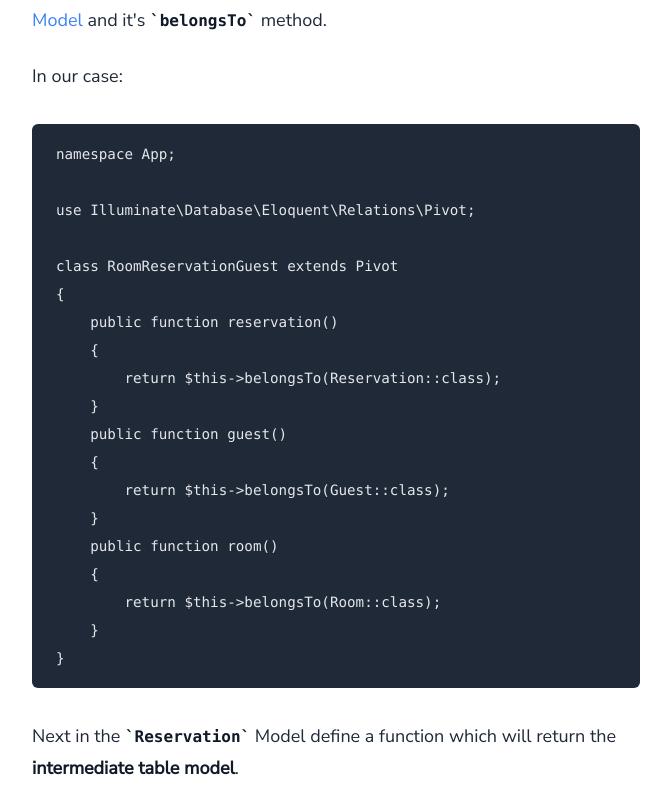
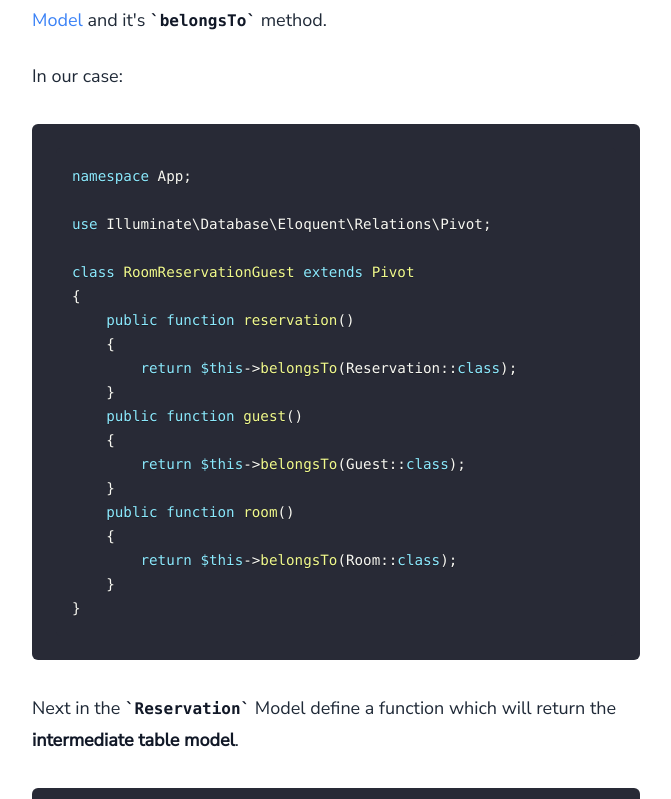
Before and after one commit to nicoorfi/nico.orfanos.dev, a Next.js app: page /post/3-way-relationships-with-laravel-nova in a window 1280 px wide. Shown: the part 1401-2200 px from the top of the page, without its empty margins (304-975 px from the left). Built offline with nearby package versions, Linux system fonts and the light colour scheme.

Commit message:
UPD: fallback to syntax higthlighter

```diff
--- a/assets/main.css
+++ b/assets/main.css
@@ -37,3 +37,7 @@
 .prose a {
   @apply no-underline hover:no-underline text-blue-500 !important;
 }
+
+.prose pre {
+    background-color: #282a36;
+}
--- a/pages/post/[slug].js
+++ b/pages/post/[slug].js
@@ -1,7 +1,7 @@
 import Link from "next/link";
 import ReactMarkdown from "react-markdown";
 import { Prism as SyntaxHighlighter } from "react-syntax-highlighter";
-// import torchlight from 'remark-torchlight'
+import style from "react-syntax-highlighter/dist/cjs/styles/prism/dracula";
 
 import { Layout, Image, SEO, Bio } from "@components/common";
 import { getPostBySlug, getPostsSlugs } from "@utils/posts";
@@ -27,11 +27,24 @@
         <ReactMarkdown
           className="mb-4 prose lg:prose-lg font-"
           skipHtml={false}
-    //       remarkPlugins={[torchlight,{
-    // token: 'torch_ImyRgG5kK5xOpXpgqbMtq8ZrYDQLG18iVFlL4O85',
-    //             theme: 'material-theme-palenight'
-
-    //       }]}
+    components={{
+      code({node, inline, className, children, ...props}) {
+        const match = /language-(\w+)/.exec(className || '')
+        return !inline && match ? (
+          <SyntaxHighlighter
+            children={String(children).replace(/\n$/, '')}
+            style={style}
+            language={match[1]}
+            PreTag="div"
+            {...props}
+          />
+        ) : (
+          <code className={className} {...props}>
+            {children}
+          </code>
+        )
+      }
+    }}
           children={post.content}
         />
         <hr className="mt-4" />
@@ -85,19 +98,3 @@
 
   return { props: postData };
 }
-
-const CodeBlock = ({ language, value }) => {
-  return (
-    <SyntaxHighlighter language={language}>
-      {value}
-    </SyntaxHighlighter>
-  );
-};
-
-const MarkdownImage = ({ alt, src }) => (
-  <img
-    alt={alt}
-    src={`../../content/assets/${src}`}
-    className="w-full"
-  />
-);
```
Also changed, not shown: 1 other file (tests, documents, lock files or other folders).
